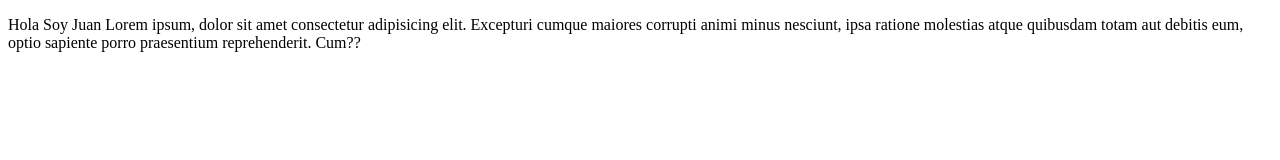
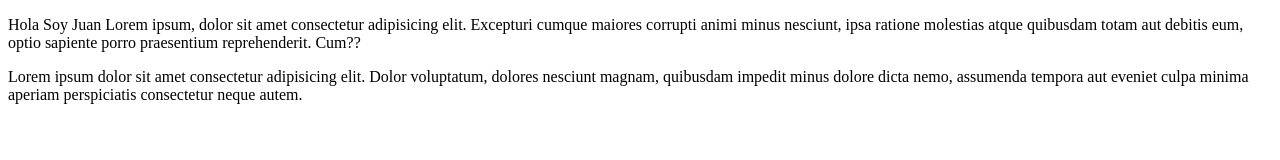
Before and after one commit to juanjo1998/conflicto, a plain HTML site: page index.html in a window 1280 px wide. Drawn offline with Linux system fonts and the light colour scheme.

Commit message:
conflicto 2

```diff
--- a/index.html
+++ b/index.html
@@ -11,5 +11,9 @@
         Hola Soy Juan
         Lorem ipsum, dolor sit amet consectetur adipisicing elit. Excepturi cumque maiores corrupti animi minus nesciunt, ipsa ratione molestias atque quibusdam totam aut debitis eum, optio sapiente porro praesentium reprehenderit. Cum??
     </p>
+
+    <p>
+        Lorem ipsum dolor sit amet consectetur adipisicing elit. Dolor voluptatum, dolores nesciunt magnam, quibusdam impedit minus dolore dicta nemo, assumenda tempora aut eveniet culpa minima aperiam perspiciatis consectetur neque autem.
+    </p>
 </body>
 </html>
```
